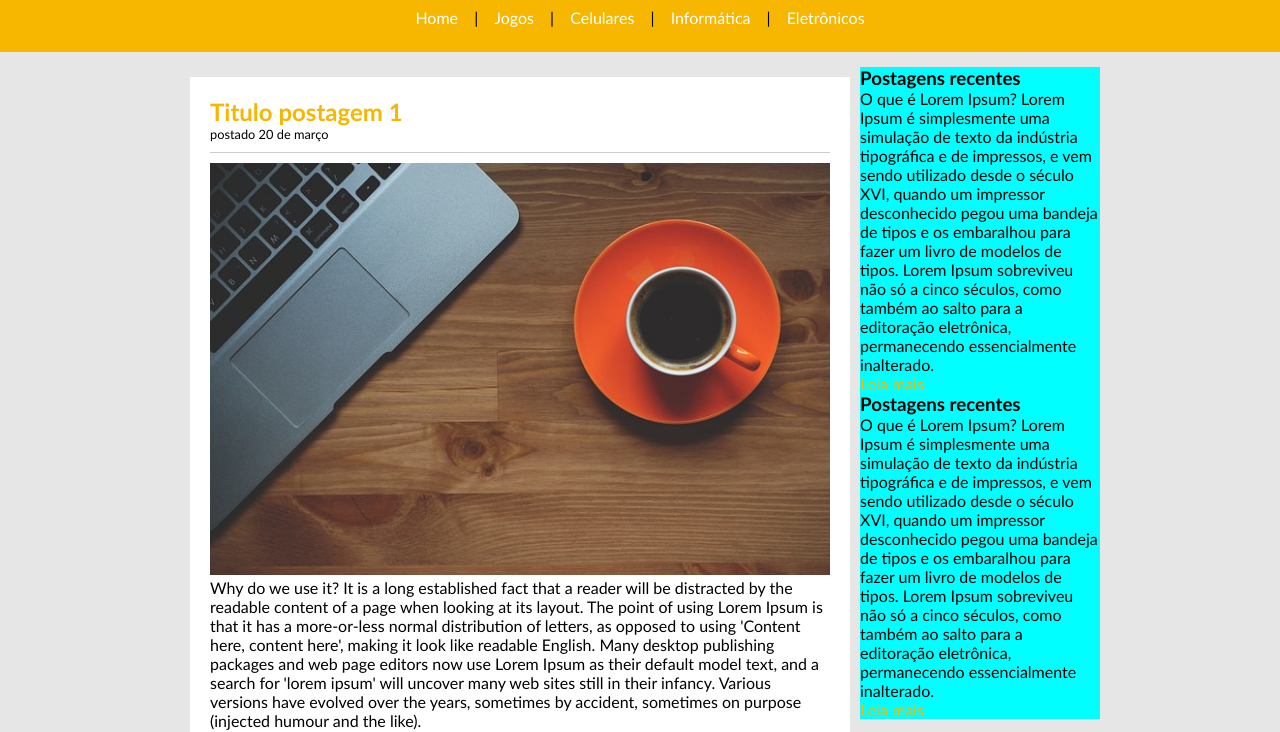
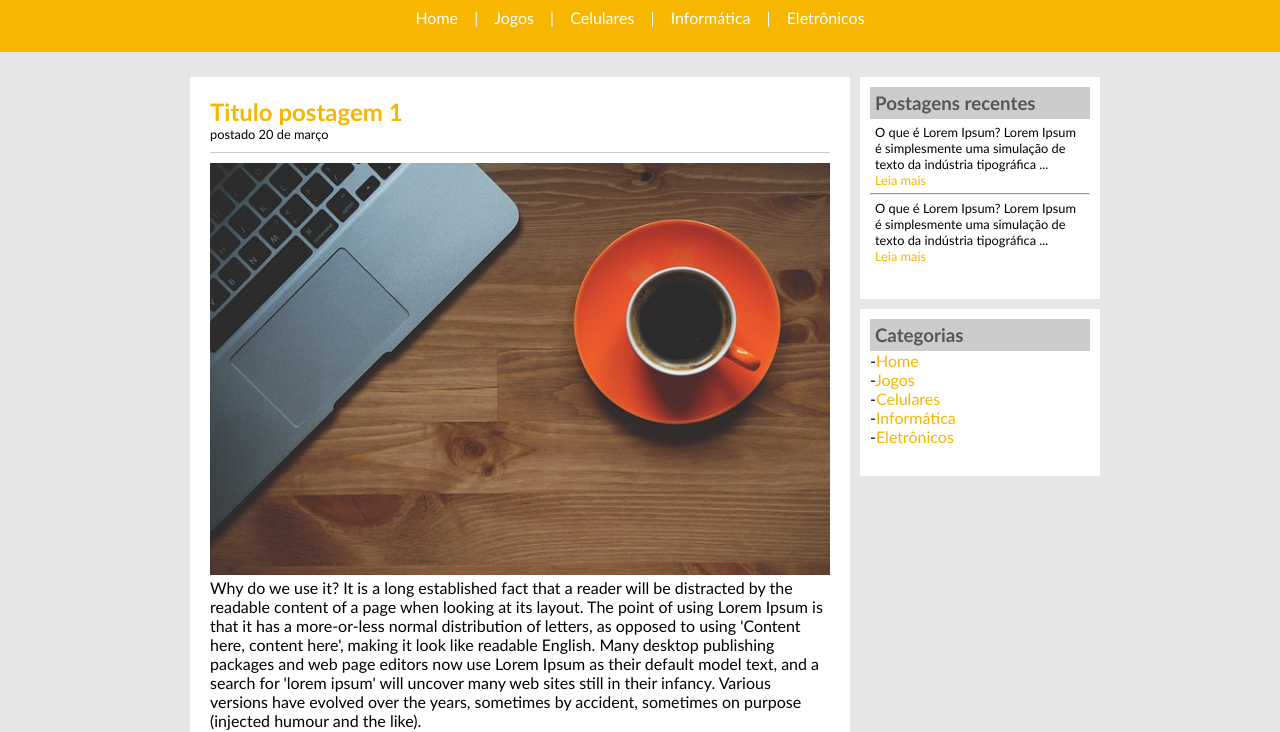
Before and after one commit to Caio-Mendonca/Tech_Blog, a plain HTML site: page index.html in a window 1280 px wide. Shown: the part 94-826 px from the top of the page. Drawn offline with Linux system fonts and the light colour scheme.

Commit message:
versão final

```diff
--- a/index.html
+++ b/index.html
@@ -1,11 +1,10 @@
 <!DOCTYPE html>
 <head>
-    <title>TecBlog - O seu blog de tecnologia</title>
+    <title>TechBlog - O seu blog de tecnologia</title>
     <meta charset="UTF-8">
     <link rel="stylesheet"  type="text/css" href="style.css">
     <link rel="shortcut icon" href="./imagens/computador-portatil.png">
-    <!--Ícones
-        Freepik from Flaticon, acess in: www.flaticon.com</a>-->
+    <!--Icon Freepik from Flaticon, access in: www.flaticon.com</a>-->
 </head>
 <body>
     <header class="cabecalho_pagina">
@@ -31,7 +30,7 @@
                         It is a long established fact that a reader will be distracted by the readable content of a page when looking at its layout. The point of using Lorem Ipsum is that it has a more-or-less normal distribution of letters, as opposed to using 'Content here, content here', making it look like readable English. Many desktop publishing packages and web page editors now use Lorem Ipsum as their default model text, and a search for 'lorem ipsum' will uncover many web sites still in their infancy. Various versions have evolved over the years, sometimes by accident, sometimes on purpose (injected humour and the like).</p>
                     <a href="#">Leia mais</a>
                 </div>
-                <div id="post_1"class="postagem">
+                <div id="post_2"class="postagem">
                     <h2>Titulo postagem 2</h2>
                     <span>postado 15 de novembro</span>
                     <img width="620px" src="./imagens/imagem2.jpg">
@@ -39,7 +38,30 @@
                         It is a long established fact that a reader will be distracted by the readable content of a page when looking at its layout. The point of using Lorem Ipsum is that it has a more-or-less normal distribution of letters, as opposed to using 'Content here, content here', making it look like readable English. Many desktop publishing packages and web page editors now use Lorem Ipsum as their default model text, and a search for 'lorem ipsum' will uncover many web sites still in their infancy. Various versions have evolved over the years, sometimes by accident, sometimes on purpose (injected humour and the like).</p>
                     <a href="#">Leia mais</a>
                 </div>
-
+                <div id="post_3"class="postagem">
+                    <h2>Titulo postagem 3</h2>
+                    <span>postado 15 de novembro</span>
+                    <img width="620px" src="./imagens/imagem3.jpg">
+                    <p>Why do we use it?
+                        It is a long established fact that a reader will be distracted by the readable content of a page when looking at its layout. The point of using Lorem Ipsum is that it has a more-or-less normal distribution of letters, as opposed to using 'Content here, content here', making it look like readable English. Many desktop publishing packages and web page editors now use Lorem Ipsum as their default model text, and a search for 'lorem ipsum' will uncover many web sites still in their infancy. Various versions have evolved over the years, sometimes by accident, sometimes on purpose (injected humour and the like).</p>
+                    <a href="#">Leia mais</a>
+                </div>
+                <div id="post_4"class="postagem">
+                    <h2>Titulo postagem 4</h2>
+                    <span>postado 15 de novembro</span>
+                    <img width="620px" src="./imagens/imagem4.jpg">
+                    <p>Why do we use it?
+                        It is a long established fact that a reader will be distracted by the readable content of a page when looking at its layout. The point of using Lorem Ipsum is that it has a more-or-less normal distribution of letters, as opposed to using 'Content here, content here', making it look like readable English. Many desktop publishing packages and web page editors now use Lorem Ipsum as their default model text, and a search for 'lorem ipsum' will uncover many web sites still in their infancy. Various versions have evolved over the years, sometimes by accident, sometimes on purpose (injected humour and the like).</p>
+                    <a href="#">Leia mais</a>
+                </div>
+                <div id="post_5"class="postagem">
+                    <h2>Titulo postagem 5</h2>
+                    <span>postado 15 de novembro</span>
+                    <img width="620px" src="./imagens/imagem5.jpg">
+                    <p>Why do we use it?
+                        It is a long established fact that a reader will be distracted by the readable content of a page when looking at its layout. The point of using Lorem Ipsum is that it has a more-or-less normal distribution of letters, as opposed to using 'Content here, content here', making it look like readable English. Many desktop publishing packages and web page editors now use Lorem Ipsum as their default model text, and a search for 'lorem ipsum' will uncover many web sites still in their infancy. Various versions have evolved over the years, sometimes by accident, sometimes on purpose (injected humour and the like).</p>
+                    <a href="#">Leia mais</a>
+                </div>
             </div>
             <div class="lateral">
                 <!--Area para conteúdo da lateral da página-->
@@ -47,17 +69,25 @@
                     <h3>Postagens recentes</h3>
                     <div class="postagem_lateral">
                         <p>O que é Lorem Ipsum?
-                            Lorem Ipsum é simplesmente uma simulação de texto da indústria tipográfica e de impressos, e vem sendo utilizado desde o século XVI, quando um impressor desconhecido pegou uma bandeja de tipos e os embaralhou para fazer um livro de modelos de tipos. Lorem Ipsum sobreviveu não só a cinco séculos, como também ao salto para a editoração eletrônica, permanecendo essencialmente inalterado.</p>
+                            Lorem Ipsum é simplesmente uma simulação de texto da indústria tipográfica ...</p>
+                        <a href="#">Leia mais</a>
+                    </div>
+                    <hr>
+                    <div class="postagem_lateral">
+                        <p>O que é Lorem Ipsum?
+                            Lorem Ipsum é simplesmente uma simulação de texto da indústria tipográfica ...</p>
                         <a href="#">Leia mais</a>
                     </div>
                 </div>
+            </div>
+            <div class="lateral">
                 <div class="conteudo_lateral">
-                    <h3>Postagens recentes</h3>
-                    <div class="postagem_lateral">
-                        <p>O que é Lorem Ipsum?
-                            Lorem Ipsum é simplesmente uma simulação de texto da indústria tipográfica e de impressos, e vem sendo utilizado desde o século XVI, quando um impressor desconhecido pegou uma bandeja de tipos e os embaralhou para fazer um livro de modelos de tipos. Lorem Ipsum sobreviveu não só a cinco séculos, como também ao salto para a editoração eletrônica, permanecendo essencialmente inalterado.</p>
-                        <a href="#">Leia mais</a>
-                    </div>
+                    <h3>Categorias</h3>
+                    -<a href="#">Home</a><br>
+                    -<a href="#">Jogos</a><br>
+                    -<a href="#">Celulares</a><br>
+                    -<a href="#">Informática</a><br>
+                    -<a href="#">Eletrônicos</a>
                 </div>
             </div>
             <diV class="rodape">
--- a/style.css
+++ b/style.css
@@ -22,6 +22,7 @@ body{
 }
 .menu{
     padding: 10px;
+    color:#fff
 }
 .menu a:link, .menu a:visited{
     text-decoration: none;
@@ -48,10 +49,19 @@ body{
     background-color: #fff;
 
 }
-.lateral , .postagem_lateral{
+.lateral{
     width: 240px;
     float: right;
-    background-color: aqua;
+    background-color: #fff;
+    margin-top: 10px;
+}
+.conteudo_lateral{
+    padding: 10px;
+    margin-bottom: 20px;
+}
+.postagem_lateral{
+    font-size: 0.8em;
+    padding: 5px;
 }
 .rodape{
     background-color: #ccc;
@@ -63,6 +73,11 @@ body{
 /** Formatações gerais **/
 h2{
     color: #f7b600
+}
+h3{
+    color: #565656;
+    background-color: #ccc;
+    padding: 5px;
 }
 span{
     display: block;
```
